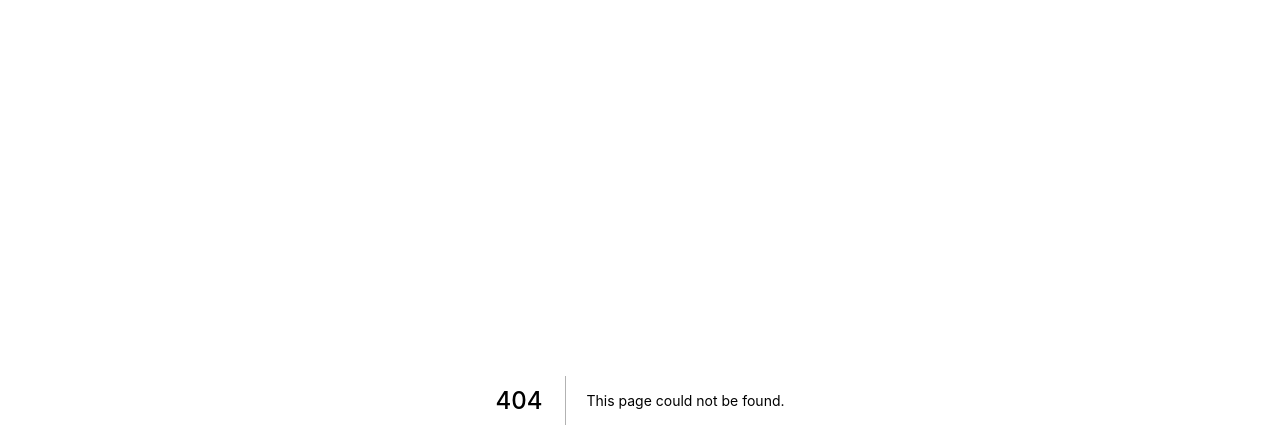
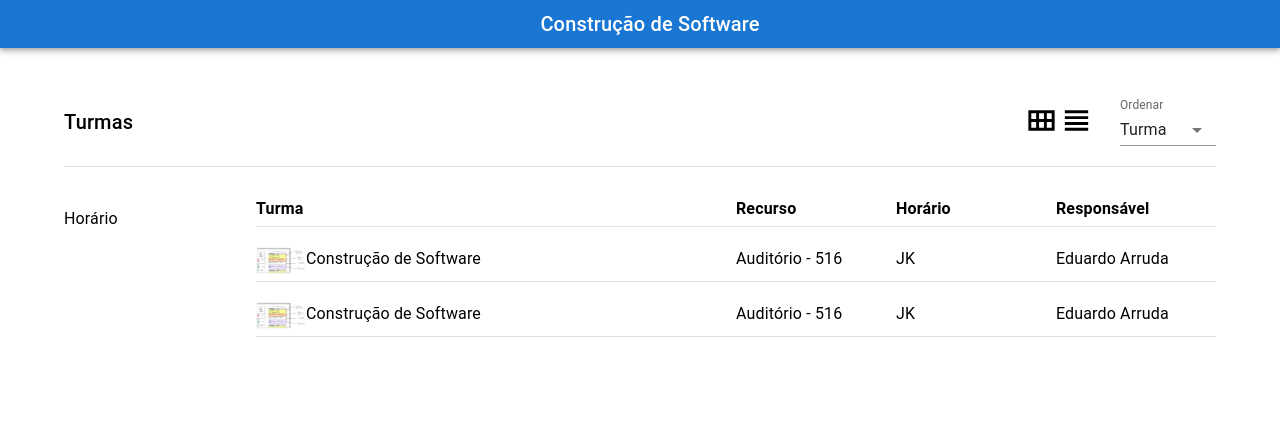
Before and after one commit to pucrs-poli/constr-sw-2022-1-front, a Next.js app: page /classes in a window 1280 px wide. Before the commit this address had no page. Shown: the top 448 px of the page. Built offline with nearby package versions, Linux system fonts and the light colour scheme.

Commit message:
feat(turmas) - Implementar componentes para mostrar a listagem de turmas.

```diff
--- a/package.json
+++ b/package.json
@@ -11,8 +11,9 @@
   "dependencies": {
     "@emotion/react": "^11.9.3",
     "@emotion/styled": "^11.9.3",
+    "@mui/icons-material": "^5.8.4",
     "@mui/material": "^5.8.4",
-    "next": "12.1.6",
+    "next": "^12.1.6",
     "react": "18.2.0",
     "react-dom": "18.2.0",
     "styled-components": "5.2.1"
--- /dev/null
+++ b/src/components/CustomAppBar.js
@@ -0,0 +1,20 @@
+import AppBar from '@mui/material/AppBar';
+import Toolbar from '@mui/material/Toolbar';
+import IconButton from '@mui/material/IconButton';
+import { Typography } from '@mui/material';
+
+const CustomAppBar = ({ title }) => {
+    return (
+        <AppBar position="static" >
+            <Toolbar variant="dense">
+                <IconButton edge="start" color="inherit" aria-label="menu" sx={{ mr: 2 }}>
+                </IconButton>
+                <Typography variant="h6" color="inherit" component="div" margin={'auto'}>
+                    {title}
+                </Typography>
+            </Toolbar>
+        </AppBar>
+    );
+};
+
+export default CustomAppBar
--- /dev/null
+++ b/src/components/data-table/CustomDataTable.js
@@ -0,0 +1,80 @@
+import { Divider, Grid, Typography } from "@mui/material";
+import React from "react";
+
+
+export default class CustomDataTable extends React.Component {
+
+    headerTitles = [''];
+    bodyItems = [{
+        imagePath: '',
+        bodyItemTexts: ['']
+    }]
+
+    render() {
+        return (
+            <Grid item md={10}>
+                {this.CustomDataTableHeader()}
+                {/* Dados */}
+                <Grid item md={12}>
+                    <Grid item md={12}>
+                        <Divider />
+                    </Grid>
+                </Grid>
+                {this.CustomDataTableBody()}
+            </Grid>
+        );
+    }
+
+    CustomDataTableHeader() {
+        if (!this.props.headerTitles) {
+            return;
+        }
+
+        return (
+            <Grid container marginBottom={'5px'}>
+                {
+                    this.props.headerTitles.map((title, indx) => < Grid item md={indx == 0 ? 6 : 2} marginTop={'10px'} key={indx}>
+                        <Typography color="inherit" component="div" fontSize={'12pt'} fontWeight={'bold'} key={`${indx} - typography`}>
+                            {title}
+                        </Typography>
+                    </Grid >
+                    )
+                }
+            </Grid>
+        );
+    }
+
+    CustomDataTableBody() {
+        if (!this.props.bodyItems) {
+            return;
+        }
+
+        return this.props.bodyItems.map((bodyItem, indx) => {
+            return <Grid item md={12} marginTop={'20px'} key={indx}>
+                <Grid container key={`${indx} - grid-container-image-text`}>
+                    {bodyItem.bodyItemTexts.map((txt, indxTxt) =>
+                        indxTxt == 0 ? (
+                            <Grid item md={6} key={`${indxTxt} - grid-item-image-1-text`}>
+                                <Typography color="inherit" component="div" fontSize={'12pt'} key={`${indxTxt} - typography`}>
+                                    <img src={bodyItem.imagePath} width={50} />
+                                    <span style={{ verticalAlign: 'top', display: 'inline-block' }}>{txt}</span>
+                                </Typography>
+                            </Grid>
+
+                        ) :
+                            <Grid item md={2} key={`${indxTxt} - grid-body-text`}>
+                                <Typography color="inherit" component="div" fontSize={'12pt'} key={`${indxTxt} - typography`}>
+                                    {txt}
+                                </Typography>
+                            </Grid>
+                    )
+                    }
+                </Grid>
+
+                <Divider key={`${indx} - div-item`} />
+            </Grid>
+        });
+    }
+
+
+}
--- /dev/null
+++ b/src/pages/classes.js
@@ -0,0 +1,83 @@
+import ViewHeadlineSharpIcon from '@mui/icons-material/ViewHeadlineSharp';
+import { Container, Divider, FormControl, Grid, InputLabel, NativeSelect, Typography } from '@mui/material';
+import CustomAppBar from '../components/CustomAppBar';
+
+import ViewModuleOutlinedIcon from '@mui/icons-material/ViewModuleOutlined';
+import CustomDataTable from '../components/data-table/CustomDataTable';
+export default function Classes() {
+  return (
+    <>
+      <CustomAppBar title="Construção de Software" />
+      <Container>
+        <Grid container marginTop={'50px'} marginBottom={'20px'} >
+          <Grid item md={10} alignSelf={'center'}>
+            <Typography variant="h6" color="inherit" component="div" >
+              Turmas
+            </Typography>
+          </Grid>
+          <Grid item md={1} alignSelf={'center'}>
+            <ViewModuleOutlinedIcon fontSize='large' />
+            <ViewHeadlineSharpIcon fontSize='large' />
+          </Grid>
+          <Grid item md={1}>
+            <FormControl fullWidth>
+              <InputLabel variant="standard" htmlFor="uncontrolled-native">
+                Ordenar
+              </InputLabel>
+              <NativeSelect
+                defaultValue={30}
+                inputProps={{
+                  name: 'Ordenar',
+                  id: 'sort-select',
+                }}
+              >
+                <option value={10}>Últimos</option>
+                <option value={20}>Primeiros</option>
+                <option value={30}>Turma</option>
+                <option value={30}>Aluno</option>
+                <option value={30}>Horáio</option>
+                <option value={30}>Responsável</option>
+              </NativeSelect>
+            </FormControl>
+          </Grid>
+        </Grid>
+        <Divider />
+        <Grid container marginTop={'20px'}>
+          {/* Filtro de horário */}
+          <Grid item md={2}>
+            <Grid item marginTop={'20px'}>
+              <Typography color="inherit" component="div" fontSize={'12pt'}>
+                Horário
+              </Typography>
+            </Grid>
+          </Grid>
+          <CustomDataTable
+            headerTitles={['Turma', 'Recurso', 'Horário', 'Responsável']}
+            bodyItems={
+              [
+                {
+                  imagePath: 'frontend.png',
+                  bodyItemTexts: [
+                    'Construção de Software',
+                    'Auditório - 516',
+                    'JK',
+                    'Eduardo Arruda'
+                  ]
+                },
+                {
+                  imagePath: 'frontend.png',
+                  bodyItemTexts: [
+                    'Construção de Software',
+                    'Auditório - 516',
+                    'JK',
+                    'Eduardo Arruda'
+                  ]
+                }
+              ]
+            }
+          />
+        </Grid>
+      </Container>
+    </>
+  );
+}
```
Also changed, not shown: src/pages/reservations.js (+2 -12 lines), public/frontend.png (added), 1 other file (tests, documents, lock files or other folders).
